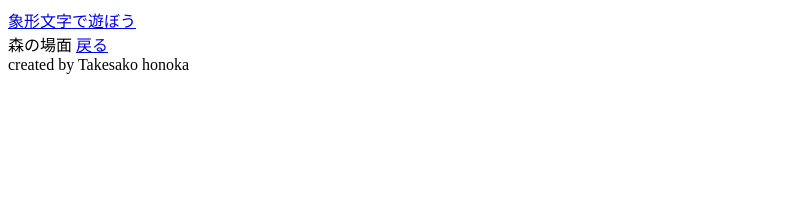
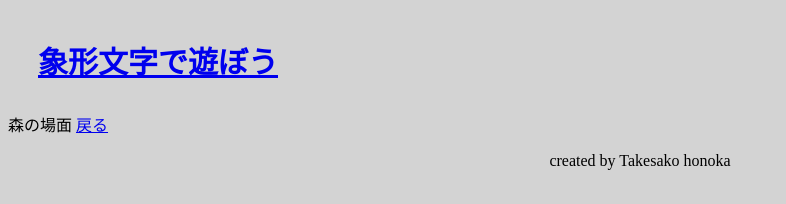
Before and after one commit to tmu-2024-net-1/tksk88, a plain HTML site: page docs/mori/index.html in a window 1280 px wide. Shown: the whole page, without its empty margins (0-786 px from the left). Drawn offline with Linux system fonts and the light colour scheme; the site is published under a folder, as on GitHub Pages, so addresses that start at the root find nothing.

Commit message:
階層変更

```diff
--- a/docs/mori/index.html
+++ b/docs/mori/index.html
@@ -4,18 +4,18 @@
     <meta charset="UTF-8">
     <meta http-equiv="X-UA-Compatible" content="IE=edge">
     <meta name="viewport" content="width=device-width, initial-scale=1.0">
-    <link rel="stylesheet" href="/docs/style.css">
+    <link rel="stylesheet" href="../style.css">
     <title>象形文字で遊ぼう</title>
 </head>
 <body>
     <header>
-    <a href="/docs/index.html">
+    <a href="../index.html">
         象形文字で遊ぼう
         </a>
     </header>
     <main>
        森の場面
-    <a href="/docs/index.html">戻る</a>
+    <a href="../index.html">戻る</a>
     </main>
 
     <footer>
```
Also changed, not shown: docs/tosi/index.html (+3 -3 lines), docs/umi/index.html (+3 -3 lines).
